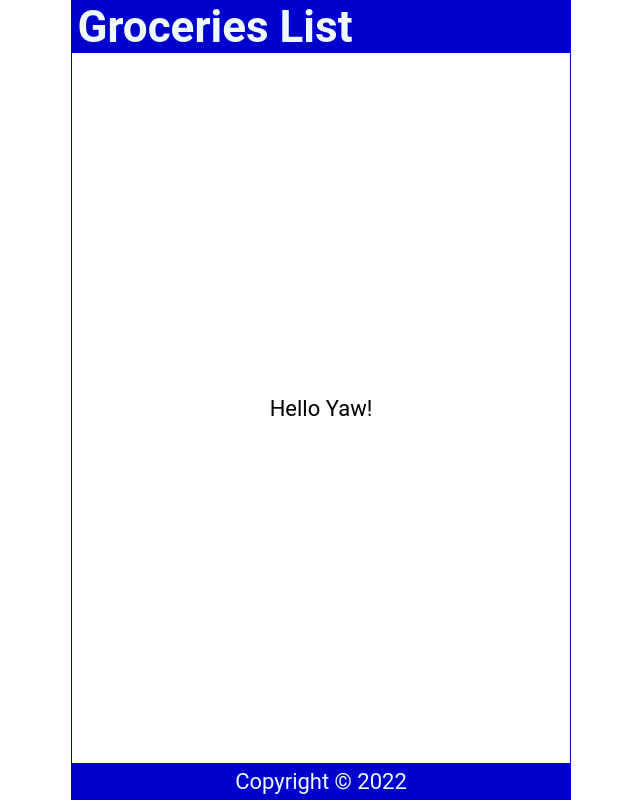
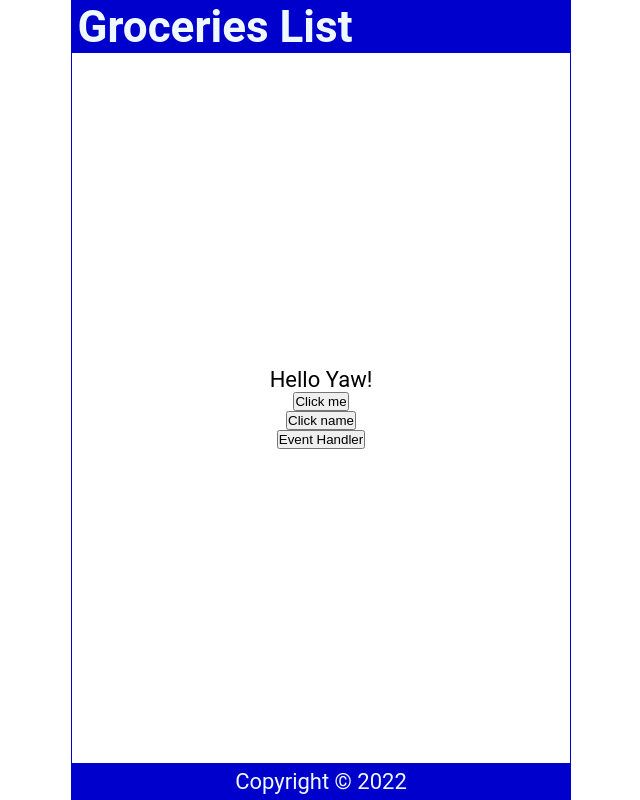
Before and after one commit to louis-agyapong/react-playground, a React (Create React App) app: page / in a window 1280 px wide. Shown: the whole page, without its empty margins (319-959 px from the left). Built offline with nearby package versions, Linux system fonts and the light colour scheme.

Commit message:
React Click Events

```diff
--- a/src/Content.js
+++ b/src/Content.js
@@ -6,9 +6,24 @@
     const int = Math.floor(Math.random() * names.length);
     return names[int];
   };
+
+  const handleClick = () => {
+    console.log("Clicked");
+  };
+  const handleClick2 = (name) => {
+    console.log(`${name} was clicked`);
+  };
+  const handleClick3 = (e) => {
+    console.log(e.target.innerText);
+  };
   return (
     <main>
-      <p>Hello {handleNameChange()}!</p>
+      <p onDoubleClick={handleClick}>
+        Hello {handleNameChange()}!
+      </p>
+      <button onClick={handleClick}>Click me</button>
+      <button onClick={() => handleClick2("Zee")}>Click name</button>
+      <button onClick={(e) => handleClick3(e)}>Event Handler</button>
     </main>
   );
 };
```
